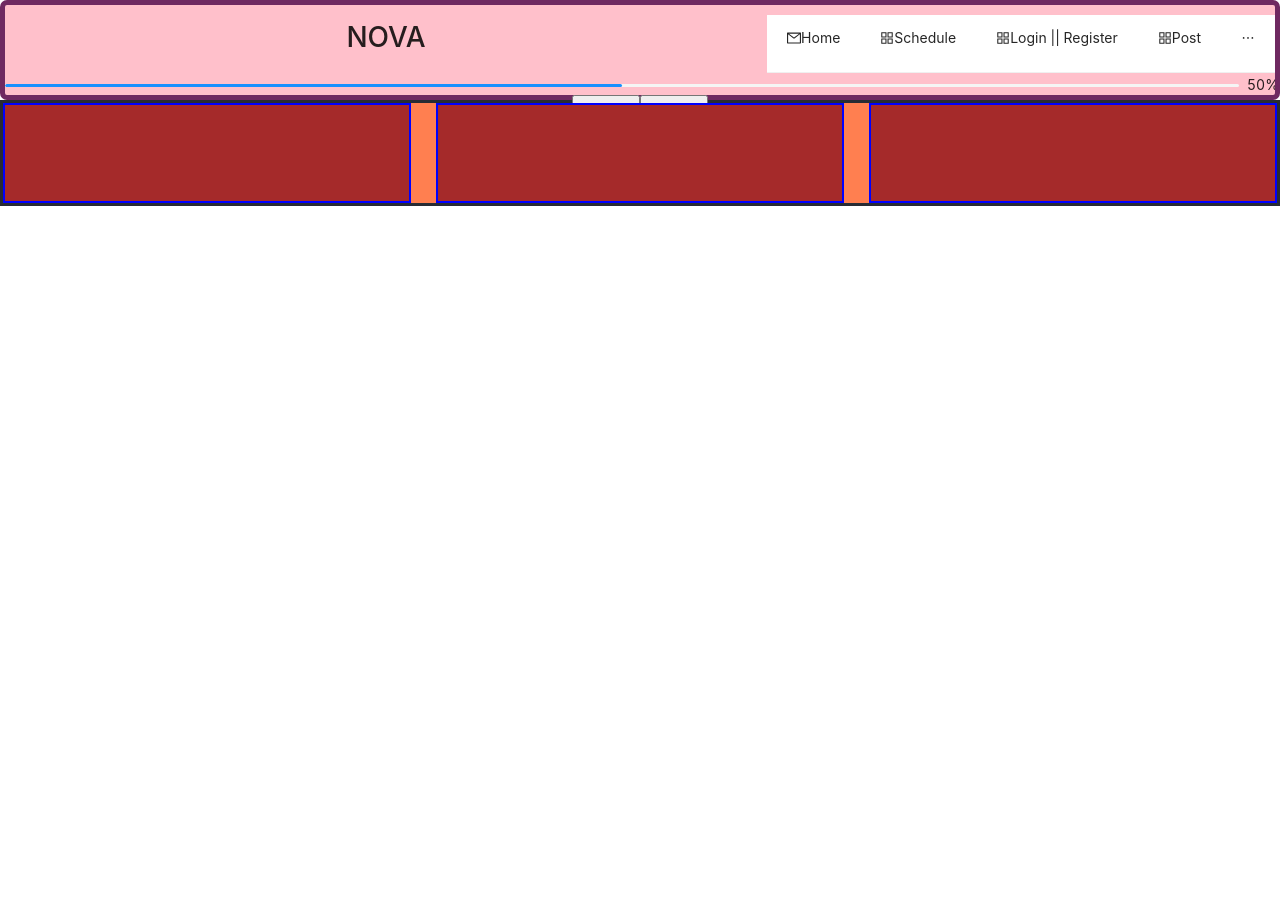
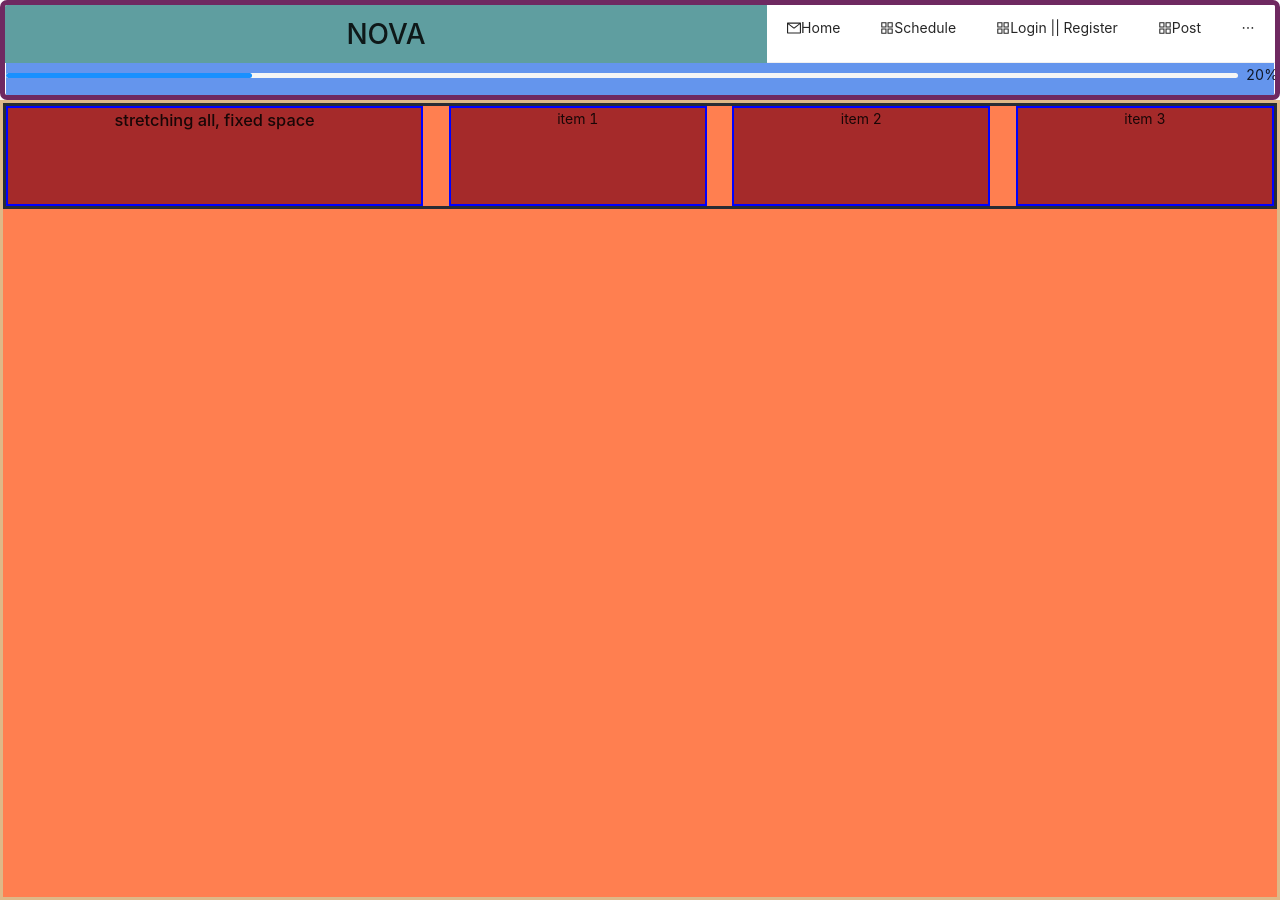
Before and after one commit to bnlWhale/novademo, a React (Create React App) app: page /flexLayoutPattern in a window 1280 px wide. Before the commit the page ends 800 px from the top, so only its background shows below. Built offline with nearby package versions, Linux system fonts and the light colour scheme.

Commit message:
layout again

```diff
--- a/src/App.js
+++ b/src/App.js
@@ -34,7 +34,7 @@ class App extends React.Component {
                 <div className="App">
 
 
-                    <div className="header_panel">
+                    <div>
                           <HeaderNavibar/>
                     </div>
                     <Switch>
--- a/src/components/container/FlexboxLayoutPatterns.js
+++ b/src/components/container/FlexboxLayoutPatterns.js
@@ -9,9 +9,13 @@ export default ()=>{
 
     return(
         <div className="container">
-            <div className="item"></div>
-            <div className="item"></div>
-            <div className="item"></div>
+            <div className="container_1">
+                <div className="item_1"><h3>stretching all, fixed space</h3></div>
+                <div className="item_1">item 1</div>
+                <div className="item_1">item 2</div>
+                <div className="item_1">item 3</div>
+            </div>
+
         </div>
 
     )
--- a/src/components/container/HeaderNavibar.js
+++ b/src/components/container/HeaderNavibar.js
@@ -19,8 +19,10 @@ const {SubMenu} = Menu;
 const divLayoutStyle = {
     display: 'flex',
     width: '100%',
+    height: '100%',
     flexDirection: 'row',
-    justifyContent: 'space-around',
+    justifyContent: 'center',
+    alignItems: 'center',
 };
 
 
@@ -131,14 +133,13 @@ class HeaderNavibar extends React.Component {
                     </Menu>
                 </div>
                 <div className="head_item_1">
-                    <Progress  strokeWidth={3} percent={50}/>
+                    <Progress  strokeWidth={5} percent={20} width={200}/>
+                </div>
+                {/*
 
-                </div>
-                <div>
-                    <button>button 1</button>
-                    <button>button 1</button>
-                </div>
 
+
+                */}
             </div>
 
 
--- a/src/components/container/LayoutWithFlex.js
+++ b/src/components/container/LayoutWithFlex.js
@@ -11,8 +11,9 @@ export default ()=>{
                 <div className="main_content_item"> item_0</div>
                 <div className="main_content_item"> item_1</div>
                 <div className="main_content_item_1">
+
                     <div className="sub_item_test"> sub_item_0</div>
-
+                    <div className="sub_item_test"> sub_item_0</div>
                     <div className="sub_item_test_4"> sub_item_2</div>
                 </div>
             </div>
--- a/src/components/cssdir/CssOnFlexLayout.css
+++ b/src/components/cssdir/CssOnFlexLayout.css
@@ -1,11 +1,19 @@
 .container {
     top:100px;
+    display: flex;
+    flex-direction: column;
+    background-color: coral;
+    border: 3px solid burlywood;
+    height: 100vh;
+}
+
+.container_1{
     display: flex;
     background-color: coral;
     border: 3px solid #282c34;
 }
 
-.item {
+.item_1 {
     background-color: brown;
     border: 2px solid blue;
     text-align: center;
@@ -15,6 +23,14 @@
 
 }
 
-.item + .item {
+.item_1 + .item_1 {
     margin-left: 2%;
 }
+
+
+/*  ********************************** */
+.container_2{
+    display: flex;
+    background-color: coral;
+    border: 3px solid #282c34;
+}
--- a/src/components/cssdir/LayoutTest.css
+++ b/src/components/cssdir/LayoutTest.css
@@ -36,18 +36,11 @@
 .sub_item_test{
     background-color: #61dafb;
     border: 2px solid blue;
-
-    text-align: center;
-    height: 20%;
 }
 
 .sub_item_test_4{
     background-color: #61dafb;
     border: 2px solid blue;
-
-    text-align: center;
-    height: 80%;
-
 }
 
 
--- a/src/components/cssdir/Novademo.css
+++ b/src/components/cssdir/Novademo.css
@@ -11,29 +11,38 @@
 
 
 .header_panel{
-    max-height: 100px;
-    min-height: 100px;
+
     border: 5px solid rgb(111,41,97);
     border-radius: .5em;
-    background-color: pink;
     height: 100px;
 }
 
 .head_content{
+
+    border: 5px solid rgb(111,41,97);
+    border-radius: .5em;
+    height: 100px;
+
     display: flex;
     flex-flow: column;
-    margin-top: 10px;
-    overflow: auto;
+    overflow-y: auto;
 }
 .sub_head_content{
     display: flex;
     flex-flow: row;
     justify-content: flex-end;
-    overflow: auto;
+    background-color: cadetblue;
+    flex: 1;
 }
 
 .head_item_1{
-    overflow: auto;
+    background-color: cornflowerblue;
+    margin-left: 1px;
+    margin-right: 1px;
+    flex: 1 1 90%;
+    display: flex;
+    flex-direction: column;
+
 }
 
 
```
